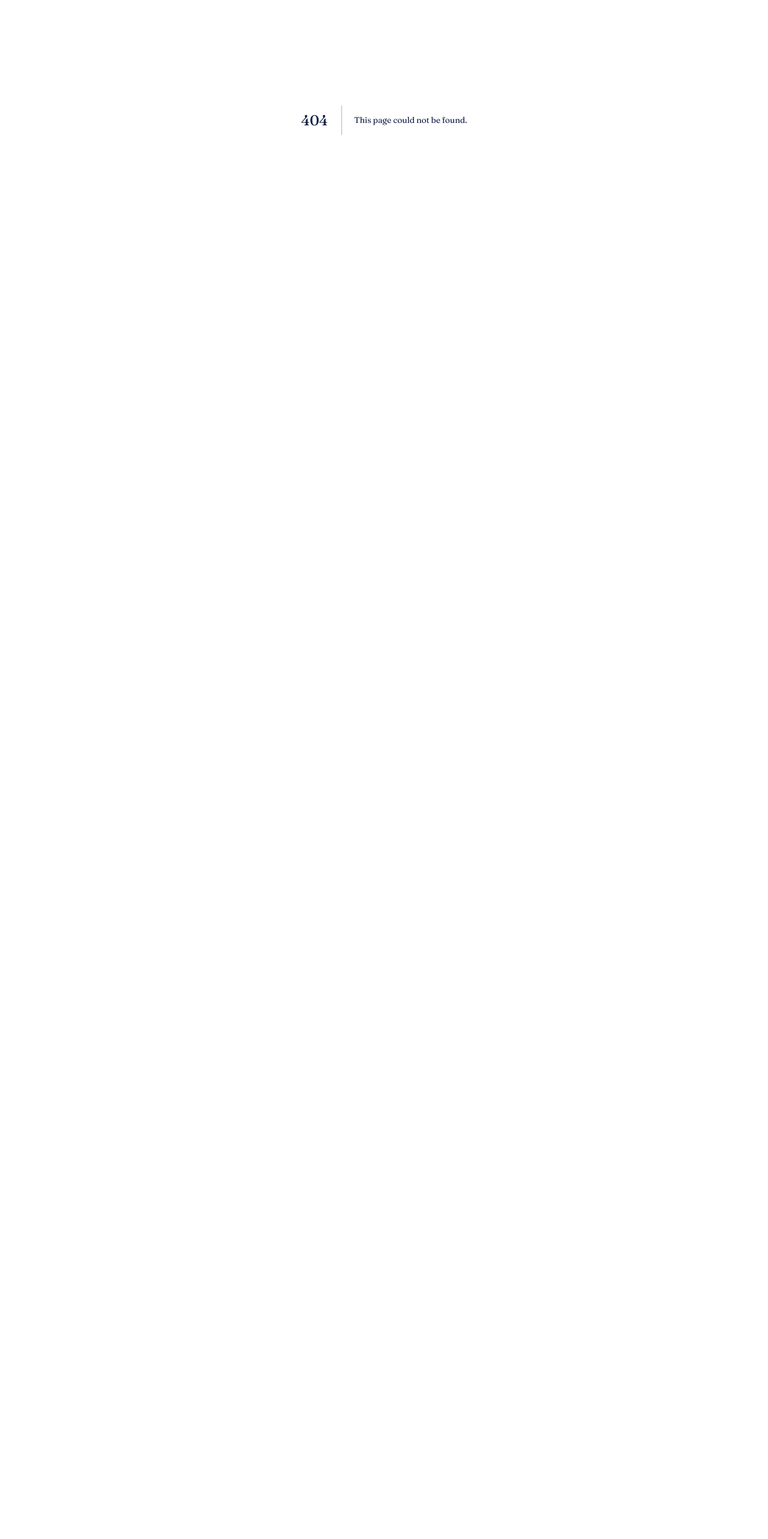
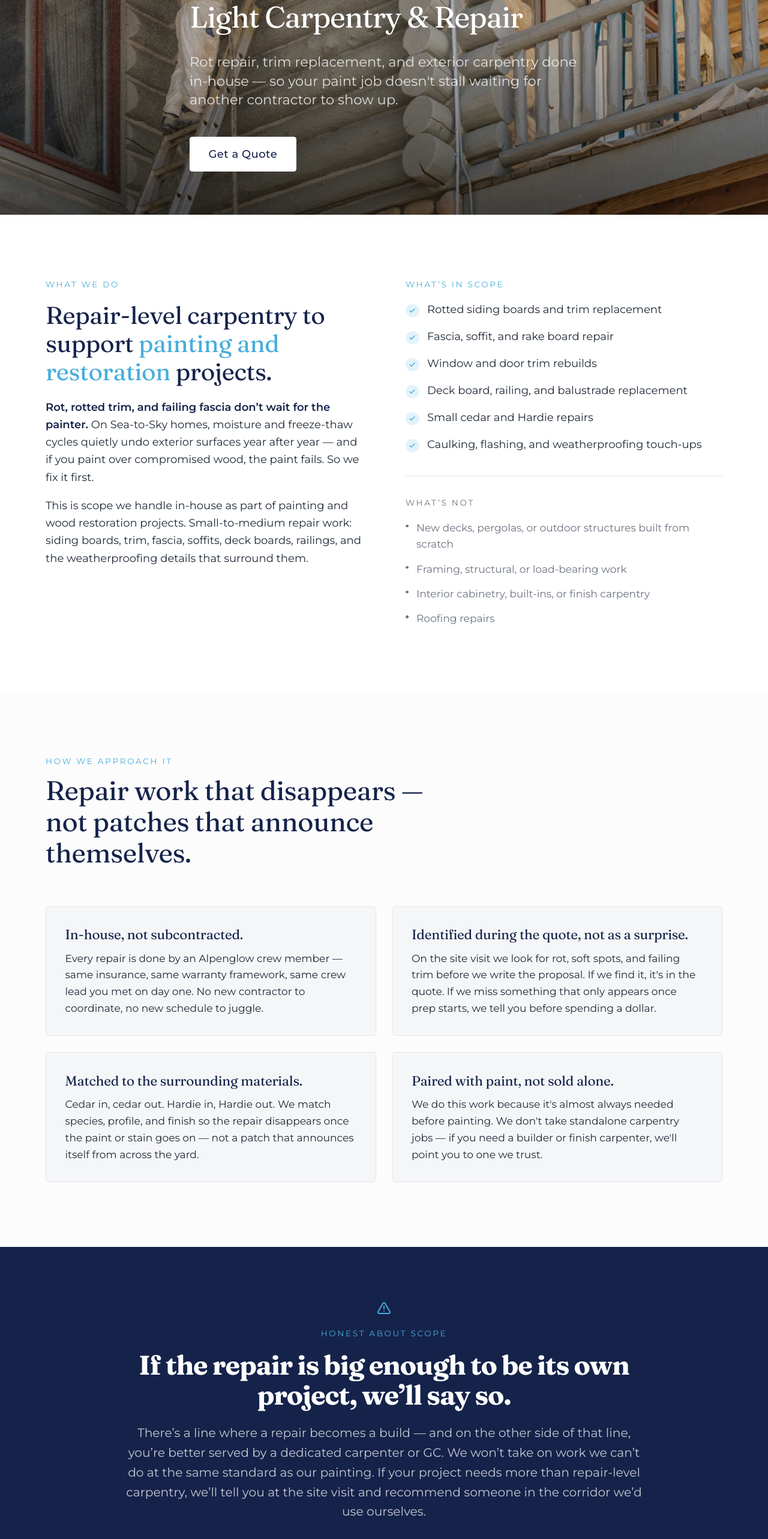
Before and after one commit to jadenlegate/alp-painting, a Next.js app: page /services/light-carpentry in a window 1280 px wide. Before the commit this address had no page. Shown: the part 200-2766 px from the top of the page at 60% size. Before the commit the page ends 800 px from the top, so only its background shows below. Built offline with nearby package versions, Linux system fonts and the light colour scheme.

Commit message:
Add light carpentry service page, link from nav/footer/homepage/sitemap

```diff
--- a/src/app/(site)/page.tsx
+++ b/src/app/(site)/page.tsx
@@ -36,6 +36,12 @@
     href: "/services/cabinet-refinishing",
     blurb: "Factory-grade finishes without replacing the boxes. Spray-booth precision in your kitchen.",
     imageUrl: "/Stock%20Images/tinted-coty2024-kitchen-1024x690.jpg",
+  },
+  {
+    title: "Light Carpentry & Repair",
+    href: "/services/light-carpentry",
+    blurb: "Rot, trim, and fascia repair done in-house — so your paint job doesn't stall waiting on another trade.",
+    imageUrl: "/Stock%20Images/CornCobBlastingSideHouse.0063-67b24c93.webp",
   },
   {
     title: "Commercial, Strata & Hotels",
--- /dev/null
+++ b/src/app/(site)/services/light-carpentry/page.tsx
@@ -0,0 +1,177 @@
+import type { Metadata } from "next";
+import { Container } from "@/components/Container";
+import { Hero } from "@/components/Hero";
+import { Button } from "@/components/Button";
+import { CtaBlock } from "@/components/CtaBlock";
+import { FAQAccordion } from "@/components/FAQAccordion";
+import { BulletList } from "@/components/BulletList";
+import { AlertTriangle } from "lucide-react";
+
+export const metadata: Metadata = {
+  title: "Light Carpentry & Repair in Whistler",
+  description:
+    "Rot repair, trim replacement, fascia, soffits, and exterior carpentry repairs done in-house — so your paint job doesn't stall waiting for another contractor.",
+};
+
+const SCOPES = [
+  "Rotted siding boards and trim replacement",
+  "Fascia, soffit, and rake board repair",
+  "Window and door trim rebuilds",
+  "Deck board, railing, and balustrade replacement",
+  "Small cedar and Hardie repairs",
+  "Caulking, flashing, and weatherproofing touch-ups",
+];
+
+const OUT_OF_SCOPE = [
+  "New decks, pergolas, or outdoor structures built from scratch",
+  "Framing, structural, or load-bearing work",
+  "Interior cabinetry, built-ins, or finish carpentry",
+  "Roofing repairs",
+];
+
+const APPROACH = [
+  {
+    title: "In-house, not subcontracted.",
+    body: "Every repair is done by an Alpenglow crew member — same insurance, same warranty framework, same crew lead you met on day one. No new contractor to coordinate, no new schedule to juggle.",
+  },
+  {
+    title: "Identified during the quote, not as a surprise.",
+    body: "On the site visit we look for rot, soft spots, and failing trim before we write the proposal. If we find it, it's in the quote. If we miss something that only appears once prep starts, we tell you before spending a dollar.",
+  },
+  {
+    title: "Matched to the surrounding materials.",
+    body: "Cedar in, cedar out. Hardie in, Hardie out. We match species, profile, and finish so the repair disappears once the paint or stain goes on — not a patch that announces itself from across the yard.",
+  },
+  {
+    title: "Paired with paint, not sold alone.",
+    body: "We do this work because it's almost always needed before painting. We don't take standalone carpentry jobs — if you need a builder or finish carpenter, we'll point you to one we trust.",
+  },
+];
+
+const FAQS = [
+  {
+    q: "Is carpentry priced inside the paint quote, or separate?",
+    a: "Usually separate. The paint quote covers prep and painting; repair work is its own line item based on the materials and time needed. You'll see both on the proposal with a clear breakdown — nothing is buried.",
+  },
+  {
+    q: "What if you find more rot once you start prepping?",
+    a: "We stop and tell you immediately. Nothing gets built or billed without a written change order. Hidden rot is one of the most common reasons exterior projects go over budget — we'd rather pause and re-scope than push through and surprise you.",
+  },
+  {
+    q: "Do you do interior carpentry too?",
+    a: "Only incidental — baseboard and trim swaps as part of an interior paint job, for example. We don't take on cabinetry, built-ins, or finish carpentry as standalone work.",
+  },
+  {
+    q: "Is the repair work covered under your warranty?",
+    a: "The workmanship on the carpentry repair is covered. Wood that fails later due to moisture, structural movement, or defects outside our control isn't — same exclusions that apply to any exterior work. Details are in our full warranty page.",
+  },
+  {
+    q: "Can you just do the carpentry and we'll paint it ourselves?",
+    a: "No. We pair this work with paint and restoration projects because that's how we control the final result — and stand behind it. If you need a carpenter-only job, there are good ones in the corridor we can point you to.",
+  },
+];
+
+export default function LightCarpentryPage() {
+  return (
+    <>
+      <Hero
+        eyebrow="Services"
+        headline="Light Carpentry & Repair"
+        subline="Rot repair, trim replacement, and exterior carpentry done in-house — so your paint job doesn't stall waiting for another contractor to show up."
+        imageUrl="/Stock%20Images/CornCobBlastingSideHouse.0063-67b24c93.webp"
+        imageAlt="Exterior home under preparation — siding and trim repair"
+      >
+        <Button href="/contact" size="lg" className="!bg-background !text-navy hover:!bg-surface">
+          Get a Quote
+        </Button>
+      </Hero>
+
+      <section className="py-16 md:py-24">
+        <Container>
+          <div className="grid gap-12 md:gap-16 md:grid-cols-2">
+            <div>
+              <div className="text-xs uppercase tracking-[0.2em] text-alpine mb-4">What we do</div>
+              <h2 className="font-serif text-navy text-[1.75rem] md:text-[2.25rem] leading-[1.15]">
+                Repair-level carpentry to support <span className="text-alpine">painting and restoration</span> projects.
+              </h2>
+              <p className="mt-5 text-ink leading-relaxed">
+                <strong className="text-navy font-semibold">Rot, rotted trim, and failing fascia don&rsquo;t wait for the painter.</strong> On Sea-to-Sky homes, moisture and freeze-thaw cycles quietly undo exterior surfaces year after year — and if you paint over compromised wood, the paint fails. So we fix it first.
+              </p>
+              <p className="mt-4 text-ink leading-relaxed">
+                This is scope we handle in-house as part of painting and wood restoration projects. Small-to-medium repair work: siding boards, trim, fascia, soffits, deck boards, railings, and the weatherproofing details that surround them.
+              </p>
+            </div>
+            <div>
+              <div className="text-xs uppercase tracking-[0.2em] text-alpine mb-4">What&rsquo;s in scope</div>
+              <BulletList items={SCOPES} />
+
+              <div className="mt-8 pt-8 border-t border-border">
+                <div className="text-xs uppercase tracking-[0.2em] text-muted mb-4">What&rsquo;s not</div>
+                <ul className="space-y-3">
+                  {OUT_OF_SCOPE.map((item) => (
+                    <li key={item} className="flex items-start gap-3 text-muted leading-relaxed text-[0.95rem]">
+                      <span className="mt-2 w-1 h-1 rounded-full bg-muted flex-shrink-0" />
+                      <span>{item}</span>
+                    </li>
+                  ))}
+                </ul>
+              </div>
+            </div>
+          </div>
+        </Container>
+      </section>
+
+      <section className="py-16 md:py-24 bg-stone-light/30">
+        <Container>
+          <div className="max-w-xl mb-10 md:mb-14">
+            <div className="text-xs uppercase tracking-[0.2em] text-alpine mb-3">How we approach it</div>
+            <h2 className="font-serif text-navy text-[1.75rem] md:text-[2.5rem] leading-[1.15]">
+              Repair work that disappears — not patches that announce themselves.
+            </h2>
+          </div>
+          <div className="grid gap-6 md:grid-cols-2">
+            {APPROACH.map((a) => (
+              <div key={a.title} className="border border-border rounded-sm bg-surface p-6 md:p-7">
+                <h3 className="font-serif text-xl text-navy">{a.title}</h3>
+                <p className="mt-2 text-ink leading-relaxed text-[0.95rem]">{a.body}</p>
+              </div>
+            ))}
+          </div>
+        </Container>
+      </section>
+
+      {/* Honest callout */}
+      <section className="py-16 md:py-20 bg-navy">
+        <Container>
+          <div className="max-w-3xl mx-auto text-center">
+            <AlertTriangle size={24} className="mx-auto mb-5 text-alpine" />
+            <div className="text-xs uppercase tracking-[0.2em] text-alpine mb-4">Honest about scope</div>
+            <h2 className="font-serif text-background font-bold text-[1.75rem] md:text-[2.5rem] leading-[1.1] tracking-tight">
+              If the repair is big enough to be its own project, we&rsquo;ll say so.
+            </h2>
+            <p className="mt-5 text-background/75 text-lg leading-relaxed">
+              There&rsquo;s a line where a repair becomes a build — and on the other side of that line, you&rsquo;re better served by a dedicated carpenter or GC. We won&rsquo;t take on work we can&rsquo;t do at the same standard as our painting. If your project needs more than repair-level carpentry, we&rsquo;ll tell you at the site visit and recommend someone in the corridor we&rsquo;d use ourselves.
+            </p>
+          </div>
+        </Container>
+      </section>
+
+      <section className="py-16 md:py-24">
+        <Container size="prose">
+          <div className="text-xs uppercase tracking-[0.2em] text-alpine mb-3">Frequently asked</div>
+          <h2 className="font-serif text-navy text-[1.75rem] md:text-[2.5rem] leading-[1.15] mb-8">Light carpentry questions.</h2>
+          <FAQAccordion items={FAQS} />
+        </Container>
+      </section>
+
+      <CtaBlock
+        heading="Got rot or failing trim?"
+        eyebrow="Get a site visit"
+        subline="We&rsquo;ll flag everything that needs repair on the quote — so painting day isn&rsquo;t the day you find out."
+        primaryLabel="Get a Quote"
+        secondaryLabel="Call (604) 938-4037"
+        secondaryHref="tel:+16049384037"
+      />
+    </>
+  );
+}
--- a/src/app/sitemap.ts
+++ b/src/app/sitemap.ts
@@ -20,6 +20,7 @@
   "/services/exterior-painting",
   "/services/wood-restoration",
   "/services/cabinet-refinishing",
+  "/services/light-carpentry",
   "/services/commercial",
 ];
 
--- a/src/components/Footer.tsx
+++ b/src/components/Footer.tsx
@@ -11,6 +11,7 @@
   { label: "Exterior Painting", href: "/services/exterior-painting" },
   { label: "Wood Restoration", href: "/services/wood-restoration" },
   { label: "Cabinet Refinishing", href: "/services/cabinet-refinishing" },
+  { label: "Light Carpentry", href: "/services/light-carpentry" },
   { label: "Commercial & Strata", href: "/services/commercial" },
 ];
 
--- a/src/components/Navbar.tsx
+++ b/src/components/Navbar.tsx
@@ -16,6 +16,7 @@
   { label: "Exterior Painting", href: "/services/exterior-painting" },
   { label: "Wood Restoration & Staining", href: "/services/wood-restoration" },
   { label: "Cabinet Refinishing", href: "/services/cabinet-refinishing" },
+  { label: "Light Carpentry & Repair", href: "/services/light-carpentry" },
   { label: "Commercial, Strata & Hotels", href: "/services/commercial" },
 ];
 
```
